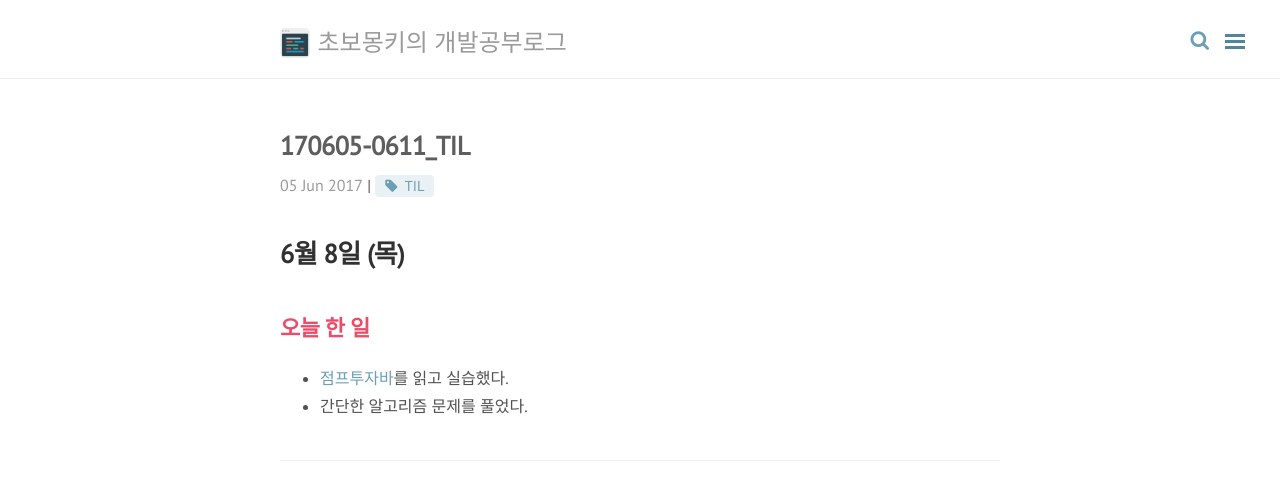
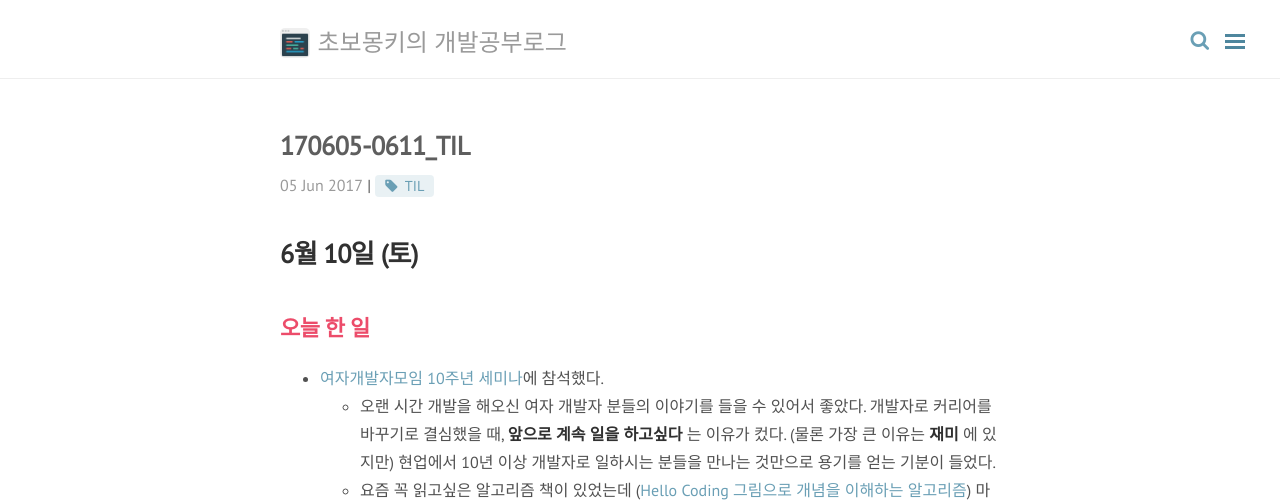
Before and after one commit to wayhome25/wayhome25.github.io, a Jekyll site: the page built from _posts/TIL(Today I Learned)/2017-06-05-06-11-TIL.md, in a window 1280 px wide and 1400 px high. Shown: the top 502 px of the window. Built offline with Jekyll 4.4.1, drawn with Linux system fonts in a browser that asks for light colours; nearby versions of some CDN libraries; comment, search, counter and statistics services are not loaded; some of the changed text lies outside the part shown.

Commit message:
add blog post

```diff
--- a/_posts/TIL(Today I Learned)/2017-06-05-06-11-TIL.md
+++ b/_posts/TIL(Today I Learned)/2017-06-05-06-11-TIL.md
@@ -7,7 +7,19 @@ tags: [TIL]
 comments: true
 ---
 
-# 6월 8일 (목)
+
+# 6월 10일 (토)
+## 오늘 한 일
+- [여자개발자모임 10주년 세미나](http://korea-womendevelopers.org/)에 참석했다.
+  - 오랜 시간 개발을 해오신 여자 개발자 분들의 이야기를 들을 수 있어서 좋았다. 개발자로 커리어를 바꾸기로 결심했을 때, **앞으로 계속 일을 하고싶다** 는 이유가 컸다. (물론 가장 큰 이유는 **재미** 에 있지만) 현업에서 10년 이상 개발자로 일하시는 분들을 만나는 것만으로 용기를 얻는 기분이 들었다.
+  - 요즘 꼭 읽고싶은 알고리즘 책이 있었는데 ([Hello Coding 그림으로 개념을 이해하는 알고리즘](http://www.hanbit.co.kr/store/books/look.php?p_code=B5896248244)) 마침 세미나에서 선물로 받았다! 야호!
+
+![image_uploaded_from_ios_1024](http://i.imgur.com/IsnpqOF.jpg)
+
+
+---
+
+# 6월 9일 (금)
 ## 오늘 한 일
 - [점프투자바](https://wikidocs.net/book/31)를 읽고 실습했다.
 - 간단한 알고리즘 문제를 풀었다.
```
